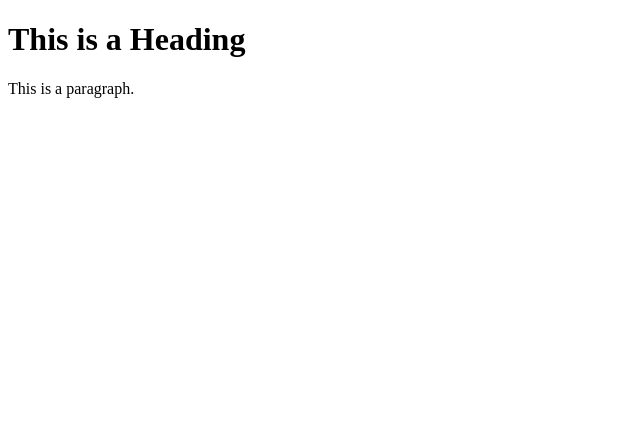
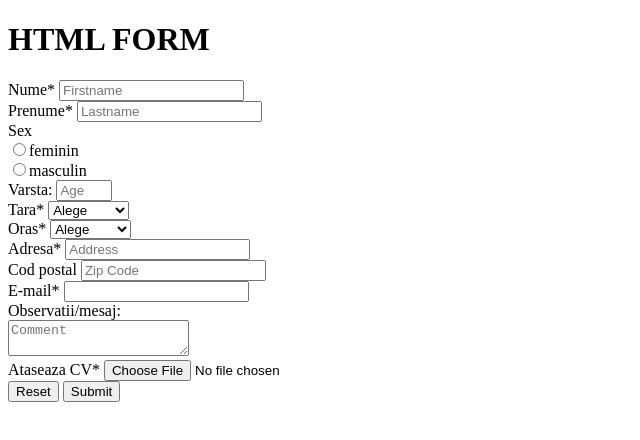
Before and after one commit to AlinaIoanaPodovei/wansome-hw-cl-work, a plain HTML site: page homework/HTML-Forms-home-practice-s2-2/homework form-1.html in a window 1280 px wide. Shown: the whole page, without its empty margins (0-640 px from the left). Drawn offline with Linux system fonts and the light colour scheme.

Commit message:
done form1+travel reservation

```diff
--- a/homework/HTML-Forms-home-practice-s2-2/homework form-1.html
+++ b/homework/HTML-Forms-home-practice-s2-2/homework form-1.html
@@ -1,12 +1,77 @@
 <!DOCTYPE html>
 <html>
 <head>
-<title>Page Title</title>
+<title>HTML form 1</title>
 </head>
 <body>
 
-<h1>This is a Heading</h1>
-<p>This is a paragraph.</p>
+<h1>HTML FORM</h1>
+
+<form>
+    <label for="nume:"> Nume* </label>
+    <input type="text" name="nume"placeholder="Firstname">
+<br>
+    <label for="prenume">Prenume*</label>
+    <input type="text" name="prenume" required placeholder="Lastname">
+<br>
+    <label for="sex">Sex</label><br>
+
+     <input type="radio" name="sex" value="feminin">feminin<br>
+     <input type="radio" name="sex" value="masculin">masculin<br>
+
+     <label for="numar">Varsta:</label>
+     <input type="number" name="Varsta"placeholder="Age"min="18" max="85">
+     <br>
+    <label for="tara">Tara*</label>
+     <select name="tara">
+        <option>Alege</option>
+        <option value="Romania">Romania</option>
+        <option value="Germania">Germania</option>
+        <option value="Franta">Franta</option>
+        <option value="Olanda">Olanda</option>
+        <option value="Italia">Italia</option>
+        <option value="Alta tara">Alta tara</option>
+      </select>
+
+<br>
+    <label for="oras">Oras*</label>
+     <select name="oras">
+        <option>Alege</option>
+        <option value="Iasi">Iasi</option>
+        <option value="Suceava">Suceava</option>
+        <option value="Botosani">Botosani</option>
+        <option value="Bacau">Bacau</option>
+        <option value="Vaslui">Vaslui</option>
+        <option value="Bucuresti">Bucuresti</option>
+        <option value="Cluj">Cluj</option>
+        <option value="Timisoara">Timisoara</option>
+        <option value="Alt oras">Alt oras</option>
+      </select>
+      <br>
+
+    <label for="adresa">Adresa*</label>
+    <input type="text" name="adresa" required placeholder="Address">
+    <br>
+    <label for="cod postal">Cod postal</label>
+    <input type="number" name="cod postal"placeholder="Zip Code" max="6">
+    <br>
+
+    <label for="email">E-mail*</label>
+    <input type="email" name="email"required>
+    <br>
+
+    <label for="textarea">Observatii/mesaj:</label><br>
+    <textarea maxlength="200"placeholder="Comment"></textarea>
+    <br>
+
+    <label for="atasarecv">Ataseaza CV*</label>
+    <input type="hidden" name="atasarecv" value="100" /> <input name="file" type="file" />
+    <br>
+    <button type="reset" value="Reset">Reset</button>
+    <button type="submit" value="Submit">Submit</button>
+
+
+<br>
 
 </body>
 </html>
```
Also changed, not shown: homework/HTML-Forms-home-practice-s2-2/form-travel-reservation.html (added, +52 -0 lines).
